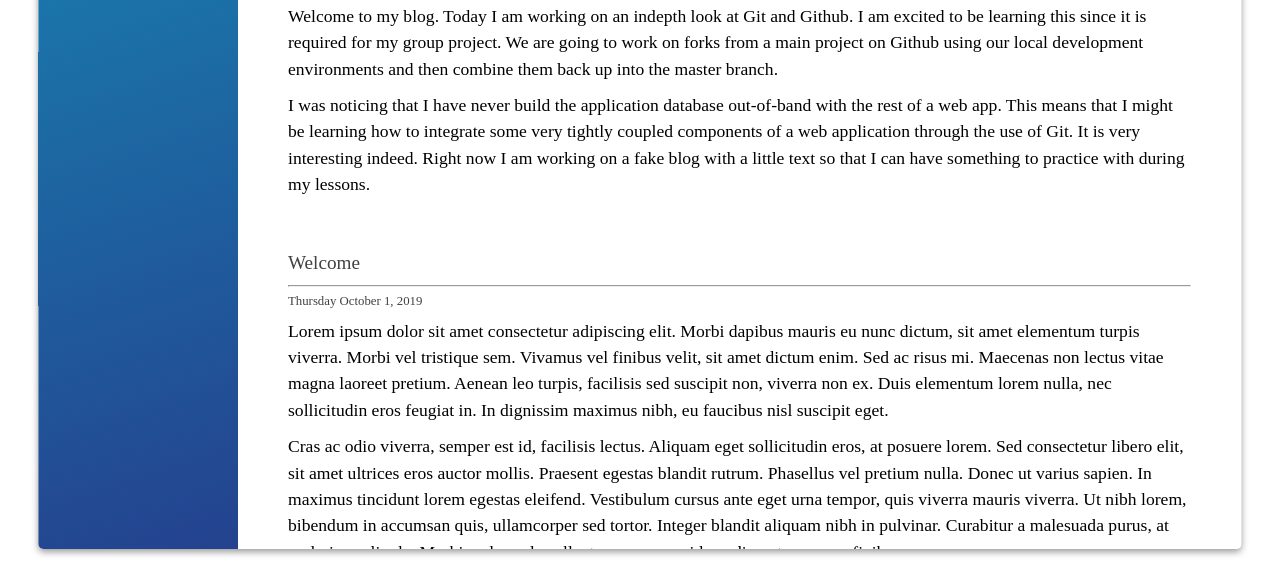
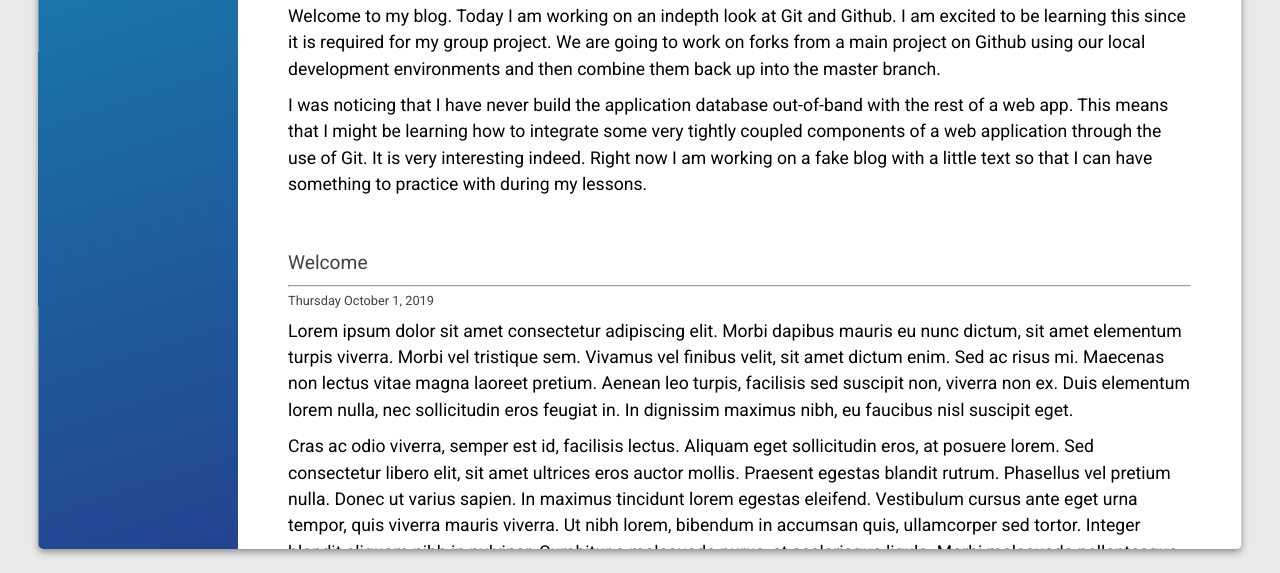
Before and after one commit to Monchkrit/personal-blog, a plain HTML site: page index.html in a window 1280 px wide. Shown: the part 227-800 px from the top of the page. Drawn offline with nearby package versions, Linux system fonts and the light colour scheme.

Commit message:
Change font from Poppins to Roboto

```diff
--- a/assets/css/style.css
+++ b/assets/css/style.css
@@ -1,8 +1,8 @@
-#import "https://fonts.googleapis.com/css?family=Poppins:400,700";
+@import "https://fonts.googleapis.com/css?family=Roboto:400,700";
 
 body {
   background-color: #e9e9e9;
-  font-family: "Poppins", sans-serif;
+  font-family: "Roboto", sans-serif;
 }
 
 h1 {
```
